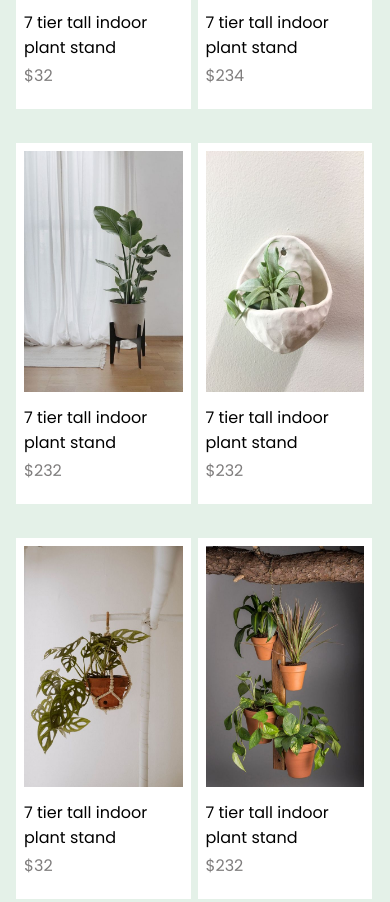
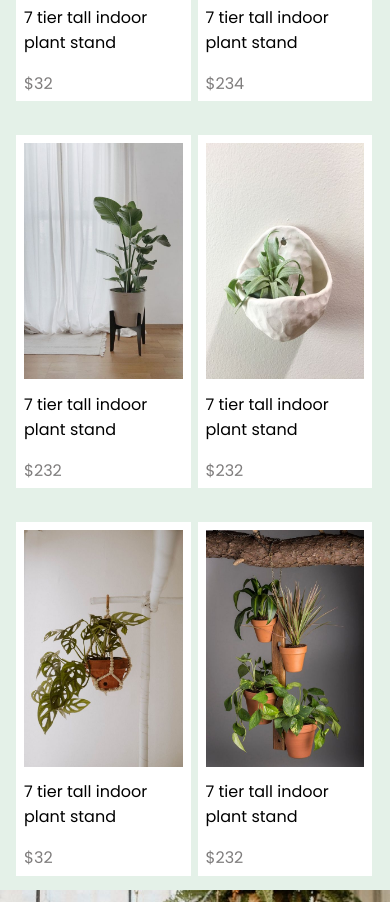
Before and after one commit to geekywolf/newsletter, a plain HTML site: page index.html in a window 390 px wide. Shown: the part 1235-2137 px from the top of the page. Drawn offline with Linux system fonts and the light colour scheme.

Commit message:
working on the padding fr the display

```diff
--- a/css/style.scss
+++ b/css/style.scss
@@ -118,6 +118,7 @@ $cream: rgb(248, 246, 238);
             background-color: white;
             padding: .5em;
             width: 90%;
+            height: 40vh;
             img{
                 display: block;
                 margin: 0 auto;
@@ -130,7 +131,7 @@ $cream: rgb(248, 246, 238);
             }
             .price{
                 color: rgba(100, 98, 98, 0.829);
-                margin-top: -.8em;
+                margin-top: 0.8em;
             }
         }
     }
```
Also changed, not shown: css/style.css, css/style.min.css, 2 other files.
